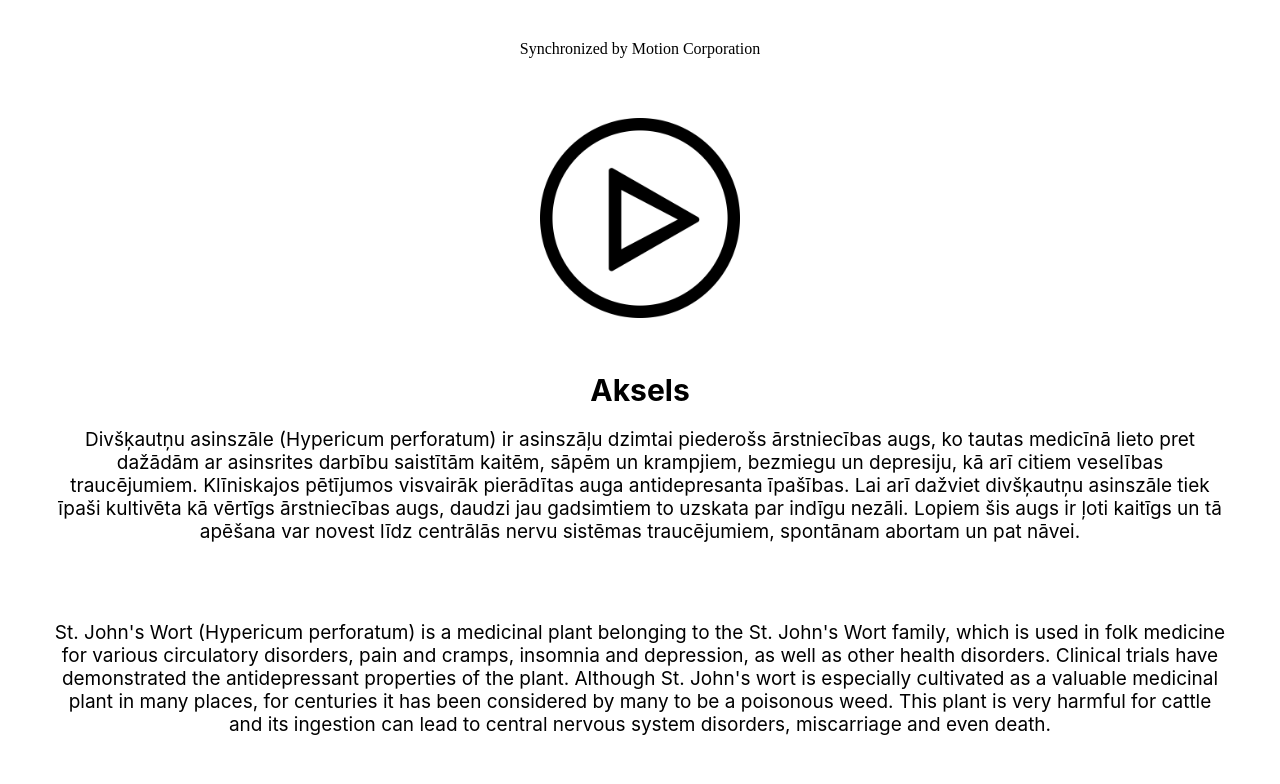
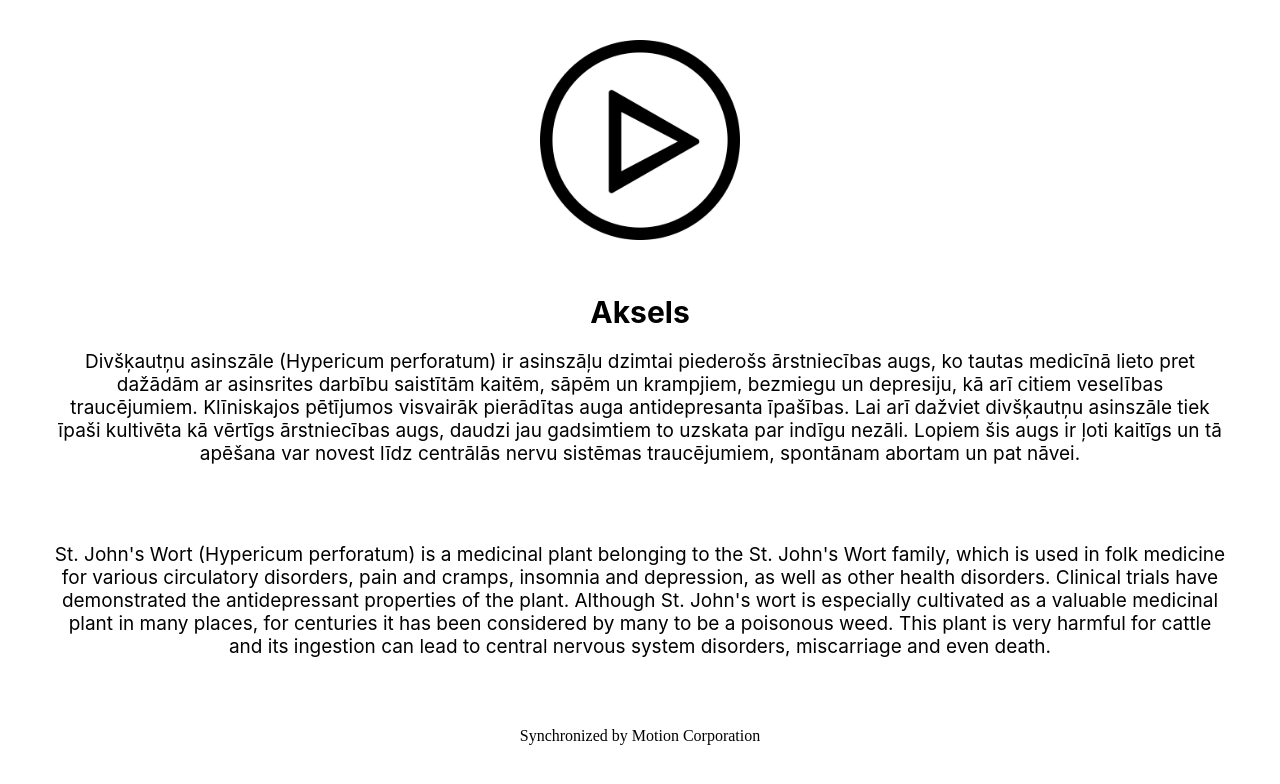
Before and after one commit to Jekabs-Leinis/izstade, a Next.js app: page /audio/aksels in a window 1280 px wide. Shown: the top 784 px of the page. Built offline with nearby package versions, Linux system fonts and the light colour scheme.

Commit message:
Synced by moved to bottom

```diff
--- a/pages/audio/[id].js
+++ b/pages/audio/[id].js
@@ -21,7 +21,7 @@ export default function Voice() {
             <main className={styles.main}>
                 {
                     Object.keys(lv_data).includes(id)
-                        ? (<div><SynchronizedBy/><AudioPlayer/><PersonInfo/></div>)
+                        ? (<div><AudioPlayer/><PersonInfo/><SynchronizedBy/></div>)
                         : (<p className={styles.p}>The site that you are looking for doesn&apos;t exist</p>)
                 }
             </main>
```
